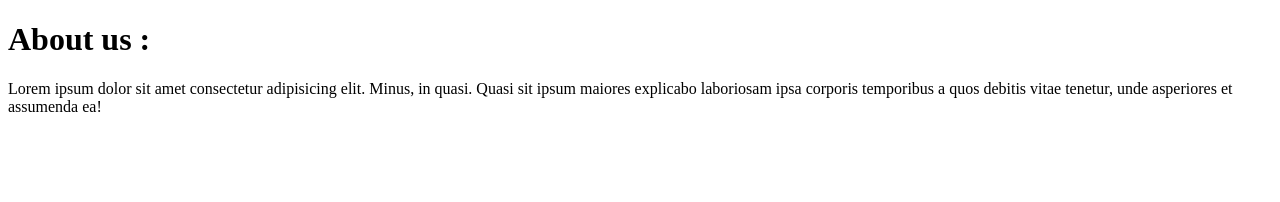
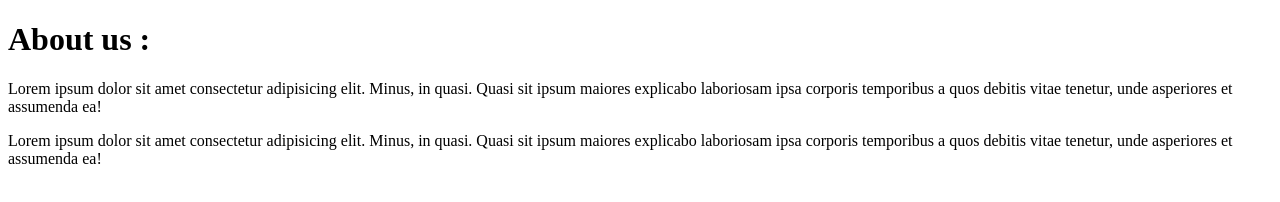
Before and after one commit to mareimorsy/fri-session-test-git, a plain HTML site: page about.html in a window 1280 px wide. Drawn offline with Linux system fonts and the light colour scheme.

Commit message:
add extra info in about

```diff
--- a/about.html
+++ b/about.html
@@ -11,6 +11,7 @@
         <h1>About us :</h1>
         <section>
             <p>Lorem ipsum dolor sit amet consectetur adipisicing elit. Minus, in quasi. Quasi sit ipsum maiores explicabo laboriosam ipsa corporis temporibus a quos debitis vitae tenetur, unde asperiores et assumenda ea!</p>
+            <p>Lorem ipsum dolor sit amet consectetur adipisicing elit. Minus, in quasi. Quasi sit ipsum maiores explicabo laboriosam ipsa corporis temporibus a quos debitis vitae tenetur, unde asperiores et assumenda ea!</p>
         </section>
     </div>
 </body>
```
